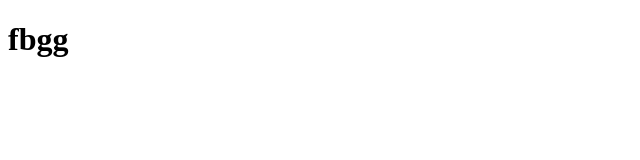
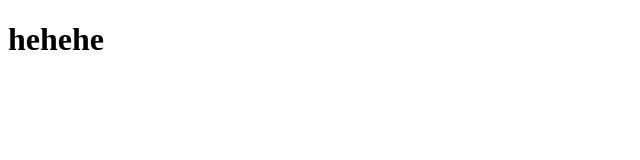
Before and after one commit to besmalahouel23/coursera-test, a plain HTML site: page site/index.html in a window 1280 px wide. Shown: the whole page, without its empty margins (0-640 px from the left). Drawn offline with Linux system fonts and the light colour scheme.

Commit message:
Update index.html

```diff
--- a/site/index.html
+++ b/site/index.html
@@ -4,6 +4,6 @@
 	<title>Hi i m besma </title>
 </head>
 <body>
-	<h1>fbgg</h1>
+	<h1>hehehe</h1>
 </body>
 </html>
```
